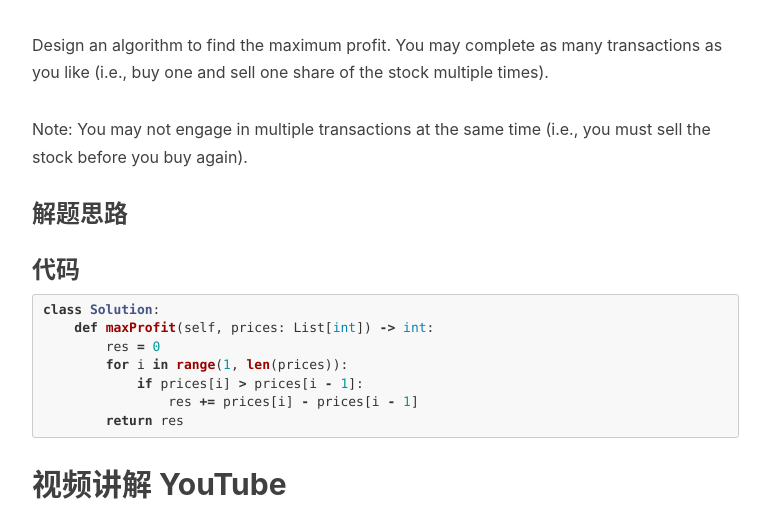
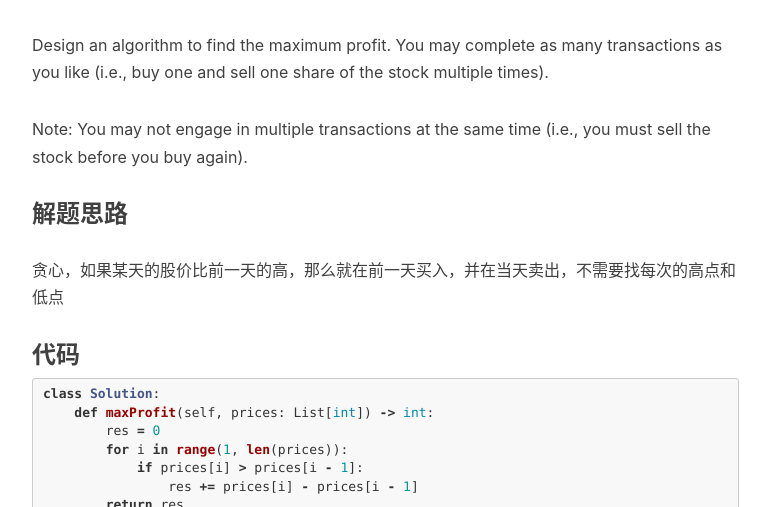
Before and after one commit to MaxMing0/MaxMing0.github.io, a Jekyll site: the page built from _posts/2020-04-26-Best-Time-to-Buy-and-Sell-Stock-II.md, in a window 1280 px wide and 900 px high, scrolled down 709 px, cut to the strip 0-507 px from the top of the window. Shown: the whole strip, without its empty margins (233-1003 px from the left). Built offline with Jekyll 4.4.1, drawn with Linux system fonts in a browser that asks for light colours; nearby versions of some CDN libraries; comment, search, counter and statistics services are not loaded.

Commit message:
Update 2020-04-26-Best-Time-to-Buy-and-Sell-Stock-II.md

````diff
--- a/_posts/2020-04-26-Best-Time-to-Buy-and-Sell-Stock-II.md
+++ b/_posts/2020-04-26-Best-Time-to-Buy-and-Sell-Stock-II.md
@@ -25,7 +25,7 @@ Note: You may not engage in multiple transactions at the same time (i.e., you mu
 
 ### 解题思路
 
-
+贪心，如果某天的股价比前一天的高，那么就在前一天买入，并在当天卖出，不需要找每次的高点和低点
 
 ### 代码
 ```python
````
